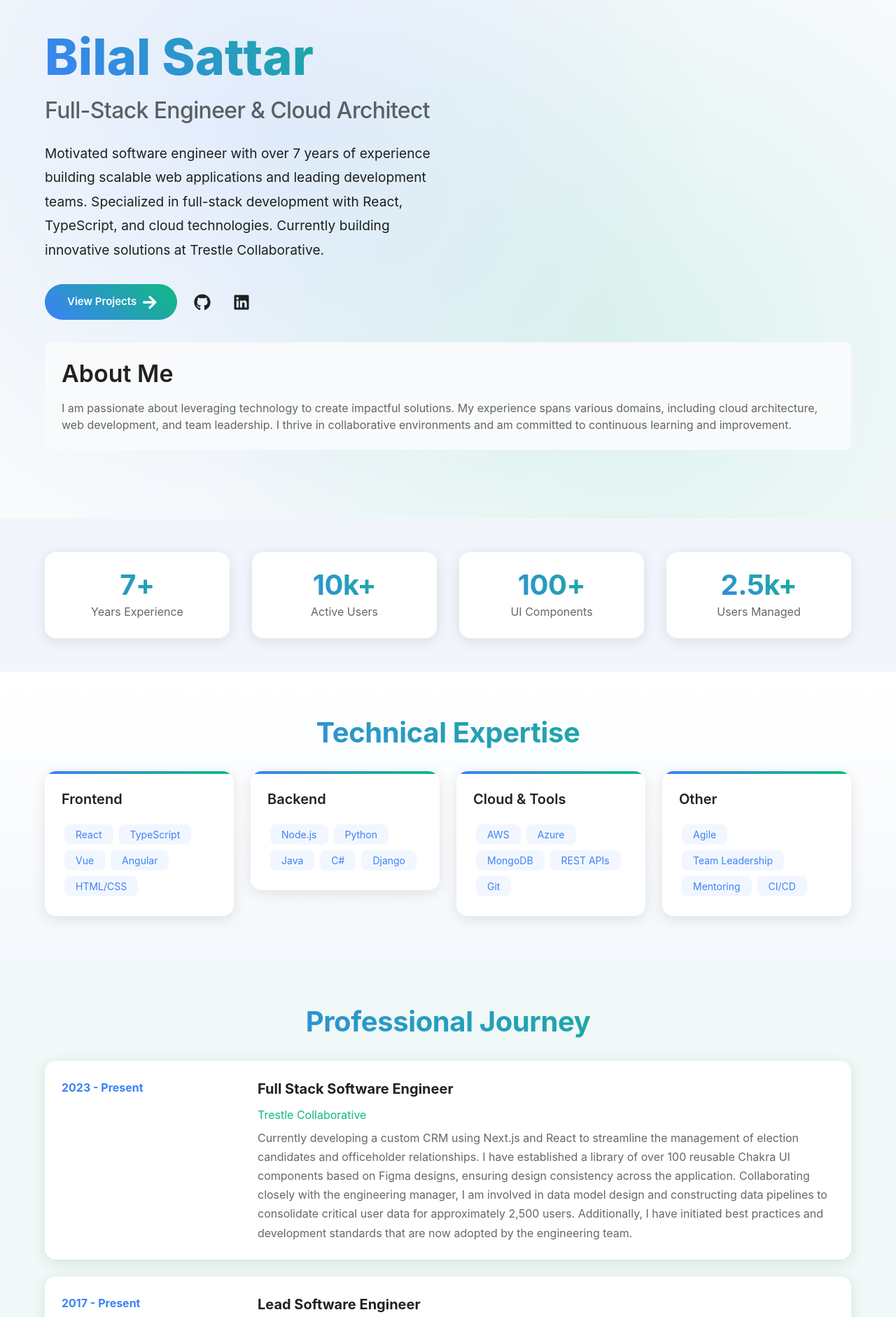
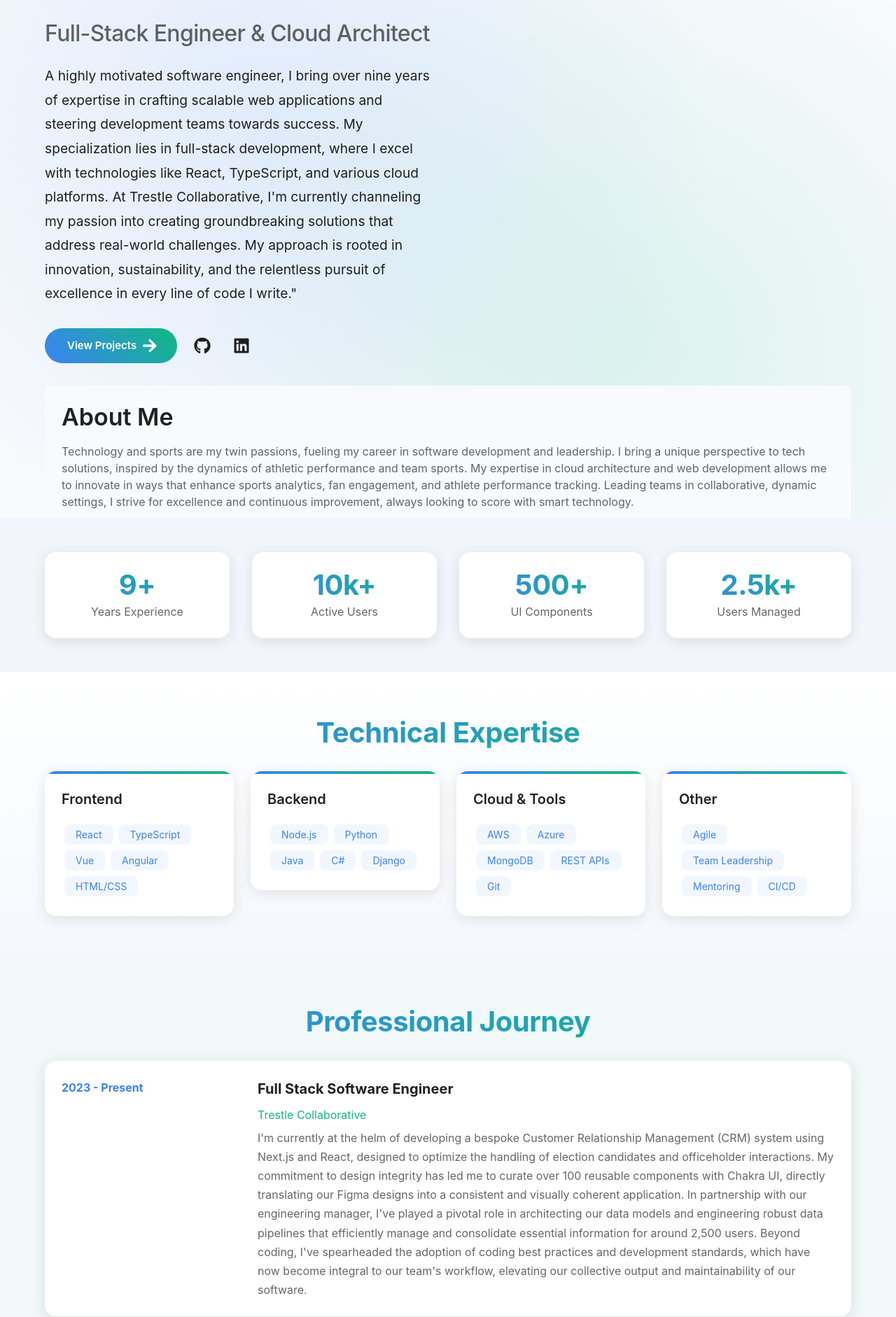
Before and after one commit to bilalsattar24/bilalsattar, a Next.js app: page / in a window 1280 px wide. Shown: the part 59-1941 px from the top of the page at 70% size. Built offline with nearby package versions, Linux system fonts and the light colour scheme.

Commit message:
update job descritions

```diff
--- a/src/app/page.tsx
+++ b/src/app/page.tsx
@@ -11,6 +11,7 @@ import {
   Button,
   Grid,
   IconButton,
+  Grid2,
 } from "@mui/material";
 
 const skills = [
@@ -113,11 +114,16 @@ export default function Home() {
                     maxWidth: 600,
                     lineHeight: 1.8,
                   }}>
-                  Motivated software engineer with over 7 years of experience
-                  building scalable web applications and leading development
-                  teams. Specialized in full-stack development with React,
-                  TypeScript, and cloud technologies. Currently building
-                  innovative solutions at Trestle Collaborative.
+                  A highly motivated software engineer, I bring over nine years
+                  of expertise in crafting scalable web applications and
+                  steering development teams towards success. My specialization
+                  lies in full-stack development, where I excel with
+                  technologies like React, TypeScript, and various cloud
+                  platforms. At Trestle Collaborative, I'm currently channeling
+                  my passion into creating groundbreaking solutions that address
+                  real-world challenges. My approach is rooted in innovation,
+                  sustainability, and the relentless pursuit of excellence in
+                  every line of code I write."
                 </Typography>
                 <Box sx={{ display: "flex", gap: 2, alignItems: "center" }}>
                   <Button
@@ -181,11 +187,15 @@ export default function Home() {
               About Me
             </Typography>
             <Typography variant="body1" color="text.secondary">
-              I am passionate about leveraging technology to create impactful
-              solutions. My experience spans various domains, including cloud
-              architecture, web development, and team leadership. I thrive in
-              collaborative environments and am committed to continuous learning
-              and improvement.
+              Technology and sports are my twin passions, fueling my career in
+              software development and leadership. I bring a unique perspective
+              to tech solutions, inspired by the dynamics of athletic
+              performance and team sports. My expertise in cloud architecture
+              and web development allows me to innovate in ways that enhance
+              sports analytics, fan engagement, and athlete performance
+              tracking. Leading teams in collaborative, dynamic settings, I
+              strive for excellence and continuous improvement, always looking
+              to score with smart technology.
             </Typography>
           </Box>
         </Container>
@@ -196,9 +206,9 @@ export default function Home() {
         <Container maxWidth="lg">
           <Grid container spacing={4}>
             {[
-              { number: "7+", label: "Years Experience" },
+              { number: "9+", label: "Years Experience" },
               { number: "10k+", label: "Active Users" },
-              { number: "100+", label: "UI Components" },
+              { number: "500+", label: "UI Components" },
               { number: "2.5k+", label: "Users Managed" },
             ].map((stat) => (
               <Grid item xs={6} md={3} key={stat.label}>
@@ -355,28 +365,28 @@ export default function Home() {
                 role: "Full Stack Software Engineer",
                 period: "2023 - Present",
                 description:
-                  "Currently developing a custom CRM using Next.js and React to streamline the management of election candidates and officeholder relationships. I have established a library of over 100 reusable Chakra UI components based on Figma designs, ensuring design consistency across the application. Collaborating closely with the engineering manager, I am involved in data model design and constructing data pipelines to consolidate critical user data for approximately 2,500 users. Additionally, I have initiated best practices and development standards that are now adopted by the engineering team.",
+                  "I'm currently at the helm of developing a bespoke Customer Relationship Management (CRM) system using Next.js and React, designed to optimize the handling of election candidates and officeholder interactions. My commitment to design integrity has led me to curate over 100 reusable components with Chakra UI, directly translating our Figma designs into a consistent and visually coherent application. In partnership with our engineering manager, I've played a pivotal role in architecting our data models and engineering robust data pipelines that efficiently manage and consolidate essential information for around 2,500 users. Beyond coding, I've spearheaded the adoption of coding best practices and development standards, which have now become integral to our team's workflow, elevating our collective output and maintainability of our software.",
               },
               {
                 company: "Fantasy Basketball Wzrd",
-                role: "Lead Software Engineer",
+                role: "Founder and Lead Developer",
                 period: "2017 - Present",
                 description:
-                  "Designed and developed a successful Chrome extension for Yahoo! and ESPN fantasy basketball, achieving over 10,000 weekly active users. I architected a Python Django backend that efficiently retrieves, transforms, and serves live basketball statistics data, complemented by a user-friendly web interface for statistical analysis. Leading a team of three developers, I implemented features for head-to-head matchups and competitor strength comparisons, while also fostering a community of thousands of users for feedback and support.",
+                  "I spearheaded the design and development of a highly successful Chrome extension tailored for Yahoo! and ESPN fantasy basketball, which quickly garnered over 10,000 weekly active users. My role involved architecting a robust Python Django backend, which adeptly fetches, processes, and delivers real-time basketball statistics, enhancing the user experience with a seamlessly integrated web interface for in-depth statistical analysis. As the lead of a three-person development team, I introduced innovative features like head-to-head matchup insights and competitor strength analyses, significantly enriching the fantasy basketball experience. Additionally, I cultivated an engaged community comprising thousands of users, leveraging their input to refine and enhance the extension, ensuring it meets the evolving needs of fantasy sports enthusiasts.",
               },
               {
                 company: "Ylopo",
                 role: "Full Stack Software Engineer",
                 period: "2022 - 2023",
                 description:
-                  "Spearheaded the development of a React and Express home search portal for real estate agents, significantly enhancing lead generation for a platform serving over 4 million monthly users. I implemented critical user-facing features, including area search auto-complete and user registration modals. Collaborating with a cross-functional team, I played a key role in identifying and executing business initiatives while mentoring junior developers to ensure high-quality code delivery.",
+                  "I took the lead in developing a dynamic home search portal using React and Express, specifically tailored for real estate agents, which has markedly increased lead generation on a platform with more than 4 million monthly users. My contributions included the implementation of essential user-centric features like an area search auto-complete and streamlined user registration modals, designed to enhance usability and engagement.",
               },
               {
                 company: "Pariveda Solutions",
                 role: "Senior Software Engineer",
                 period: "2018 - 2022",
                 description:
-                  "Worked with multiple clients to address complex business challenges through advanced technology solutions. I engineered a full-stack web application for wildlife tracking using Java Spring and React, enhancing data analysis capabilities. My role included mentoring junior team members and managing project boards effectively, ensuring optimal resource allocation and task completion.",
+                  "I engage with a variety of clients to confront and solve complex business challenges by implementing advanced technology solutions. One notable project I spearheaded was the development of a full-stack web application for wildlife tracking, which I engineered using Java Spring for backend processing and React for the frontend, thereby enhancing our data analysis capabilities. Beyond coding, my role encompasses mentoring junior team members, providing them with the guidance needed to grow professionally. I also manage project boards, ensuring that resources are allocated efficiently and tasks are completed on time, which collectively contributes to the successful delivery of projects within scope.",
               },
               {
                 company: "Capital Insurance Group",
```
